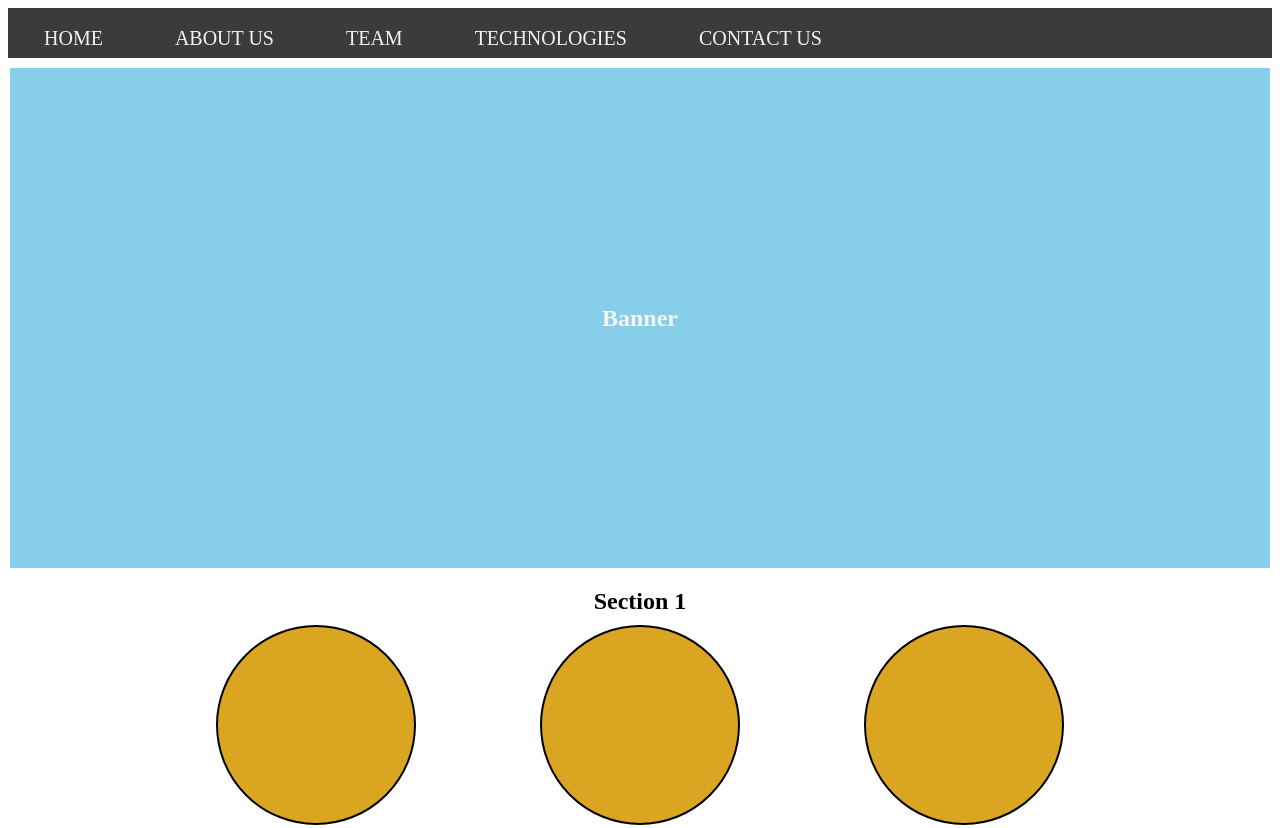
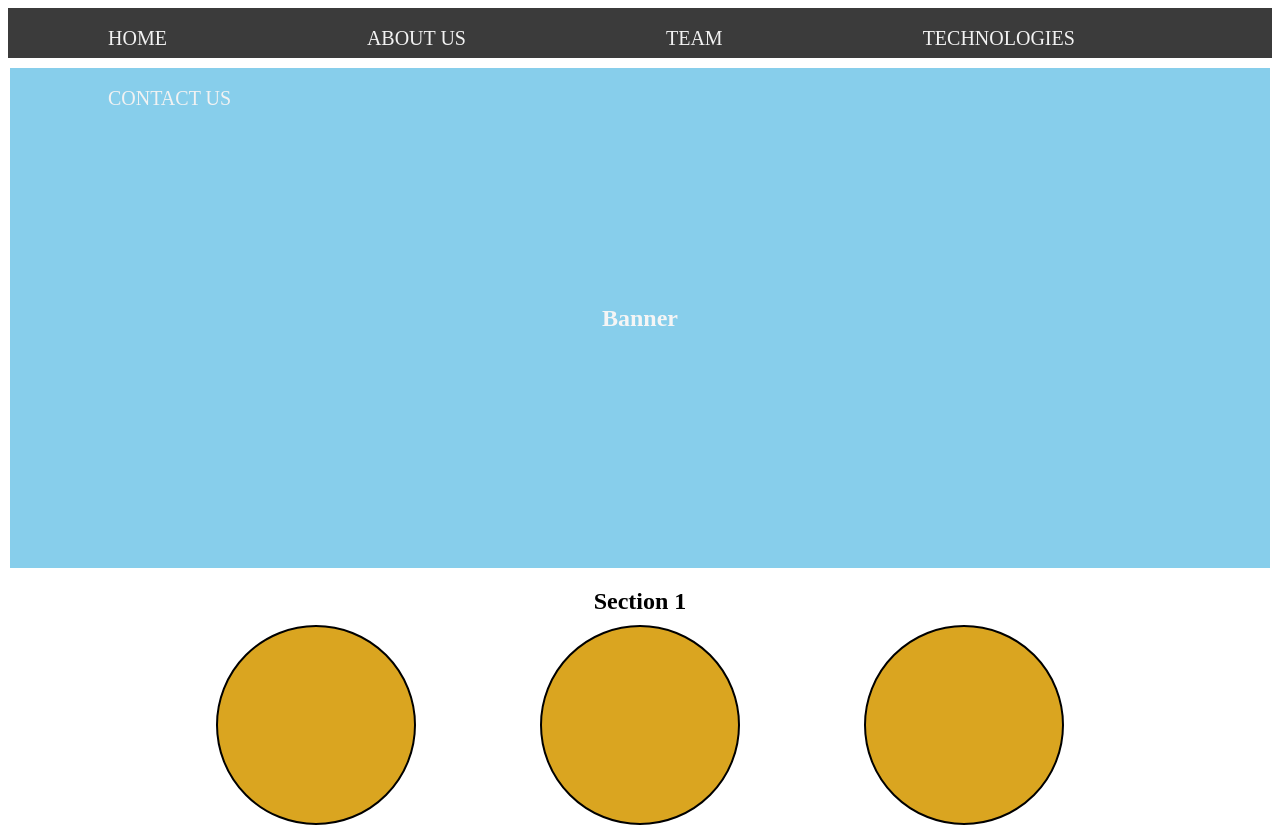
Before and after one commit to D-Coder135/Assignment8_Fullstack, a plain HTML site: page index.html in a window 1280 px wide. Shown: the top 828 px of the page. Drawn offline with Linux system fonts and the light colour scheme.

Commit message:
update the padding property

```diff
--- a/index.html
+++ b/index.html
@@ -26,7 +26,7 @@
             float: left;
             color: #f2f2f2;
             text-align: center;
-            padding: 5px 36px;
+            padding: 5px 100px;
             text-decoration: none;
             font-size: 20px;
         }
```
